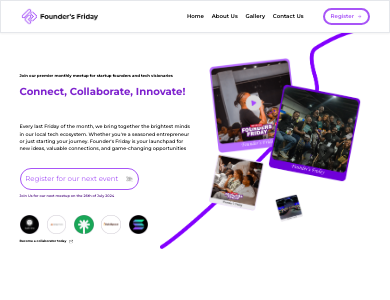
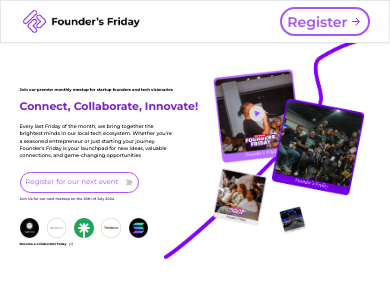
Before and after one commit to Amazing-Tech1/Belsoft, a React (Vite) app: page / in a window 390 px wide. Shown: the top 300 px of the page. Built offline with nearby package versions, Linux system fonts and the light colour scheme.

Commit message:
initial commit

```diff
--- a/src/components/Header.jsx
+++ b/src/components/Header.jsx
@@ -1,23 +1,24 @@
-import React from 'react';
+import React, { useState } from 'react';
 import logo from '../assets/logo.png'
 import arrow from '../assets/arrow-right.png'
 
 function Header() {
+    const [activeMenu, setActiveMenu] = useState("home")
 
     return (
         <div className='w-full bg-white sticky top-0 z-50 border shadow-sm font-Montserrat'>
             <div className='flex justify-between max-w-[90%] w-full items-center m-auto py-[1.5vw]'>
-                <img src={logo} alt="" className='w-[20vw]' />
+                <img src={logo} alt="" className=' w-[120px] md:w-[20vw]' />
                 <div className='flex gap-[5vw] items-center'>
-                    <ul className='list-none flex gap-[2vw] text-[1.4vw] font-semibold '>
-                        <li>Home</li>
-                        <li>About Us</li>
-                        <li>Gallery</li>
-                        <li>Contact Us</li>
+                    <ul className='list-none sm:flex hidden gap-[2vw] text-[1.4vw] font-semibold '>
+                        <li onClick={(e) => setActiveMenu("home")} className={`${activeMenu === 'home' ? 'text-purple-500' : ''}`}> <a href='#home'>Home</a></li>
+                        <li onClick={(e) => setActiveMenu("about")} className={`${activeMenu === 'about' ? 'text-purple-500' : ''}`}> <a href='#about'>About Us</a></li>
+                        <li onClick={(e) => setActiveMenu("gallery")} className={`${activeMenu === 'gallery' ? 'text-purple-500' : ''}`}> <a href='#gallery'>Gallery</a></li>
+                        <li onClick={(e) => setActiveMenu("contact")} className={`${activeMenu === 'contact' ? 'text-purple-500' : ''}`}> <a href='#contact'>Contact Us</a></li>
                     </ul>
-                    <div className='border-2 border-purple-500 text-[1.4vw] font-semibold px-[1.4vw] py-[0.6vw]  flex items-center text-purple-500 gap-[0.7vw] rounded-2xl cursor-pointer hover:shadow-md hover:scale-[1.1]'>
+                    <div className='border-2 border-purple-500 text-sm sm:text-[1.4vw] font-semibold px-[1.4vw] py-[0.6vw]  flex items-center text-purple-500 gap-[0.7vw] rounded-2xl cursor-pointer hover:shadow-md hover:scale-[1.1]'>
                         <p>Register </p>
-                        <img src={arrow} alt="" className='w-[1.4vw]' />
+                        <img src={arrow} alt="" className='sm:w-[1.4vw] w-3' />
                     </div>
                 </div>
             </div>
--- a/src/components/Hero.jsx
+++ b/src/components/Hero.jsx
@@ -14,15 +14,15 @@ import BAUR from '../assets/BoxArrowUpRight.svg'
 
 function Hero() {
     return (
-        <div className='w-full relative '>
-            <img src={bg} alt="background graphics" className='absolute top-[-8vw] right-[9vw] z-[-1] w-[50vw]' />
-            <div className="w-[90%] flex md:flex-row  m-auto mt-[7vw]">
+        <section className='w-full relative scroll-smooth scroll-mt-[16vw]' id='home'>
+            <img src={bg} alt="background graphics" className='absolute top-[-8vw] right-[8vw] z-[-1] w-[50vw]' />
+            <div className="w-[90%] flex flex-row m-auto mt-[7vw]">
                 {/* Left Section */}
-                <div className=' animate-slide-in basis-[54%] font-Montserrat'>
+                <div className=' animate-slide-in basis-[55%] font-Montserrat mt-[1vw]'>
                     <span className='font-bold text-[1vw] leading-tight'>Join our premier monthly meetup for startup founders and tech visionaries</span>
-                    <h2 className='text-[2.6vw] text-purple-700 font-bold '>Connect, Collaborate, Innovate!</h2>
-                    <p className='mt-6 text-[1.24vw] font-medium w-[90%] leading-normal'>Every last Friday of the month, we bring together the brightest minds in our local tech ecosystem. Whether you're a seasoned entrepreneur or just starting your journey. Founder's Friday is your launchpad for new ideas, valuable connections, and game-changing opportunities</p>
-                    <div className='mt-[4vw]'>
+                    <h2 className=' text-[2.8vw] text-purple-700 font-bold '>Connect, Collaborate, Innovate!</h2>
+                    <p className='mt-[2vw] text-[1.28vw] font-medium w-[79%] leading-normal'>Every last Friday of the month, we bring together the brightest minds in our local tech ecosystem. Whether you're a seasoned entrepreneur or just starting your journey. Founder's Friday is your launchpad for new ideas, valuable connections, and game-changing opportunities</p>
+                    <div className='mt-[3vw]'>
                         <button className="text-purple-500 p-[1.2vw] rounded-[50px] border border-purple-500 flex items-center gap-2 text-[1.8vw]  hover:bg-purple-500 hover:text-white">
                             Register for our next event <img src={right_arrow} alt="" className='w-[1.8vw]' />
                         </button>
@@ -45,14 +45,14 @@ function Hero() {
                 </div>
 
                 {/* Right Section */}
-                <div className=' relative basis-[46%] animate-fade-in'>
+                <div className=' relative basis-[45%] animate-fade-in'>
                     <img src={frame1} alt="" className="absolute z-[-1] w-[23vw] left-0 top-[-0.5vw]" />
-                    <img src={frame2} alt="" className=" w-[24vw] ml-[15vw] mt-[6vw] z-2 " />
+                    <img src={frame2} alt="" className=" w-[24vw] ml-[15vw] mt-[7vw] z-2 " />
                     <img src={frame3} alt="" className=" w-[14vw] mt-[-7vw]" />
-                    <img src={frame4} alt="" className="ml-[17vw] mt-[-4.5vw] w-[7vw]" />
+                    <img src={frame4} alt="" className="ml-[17vw] mt-[-5vw] w-[7vw]" />
                 </div>
             </div>
-        </div>
+        </section>
     )
 }
 
```
